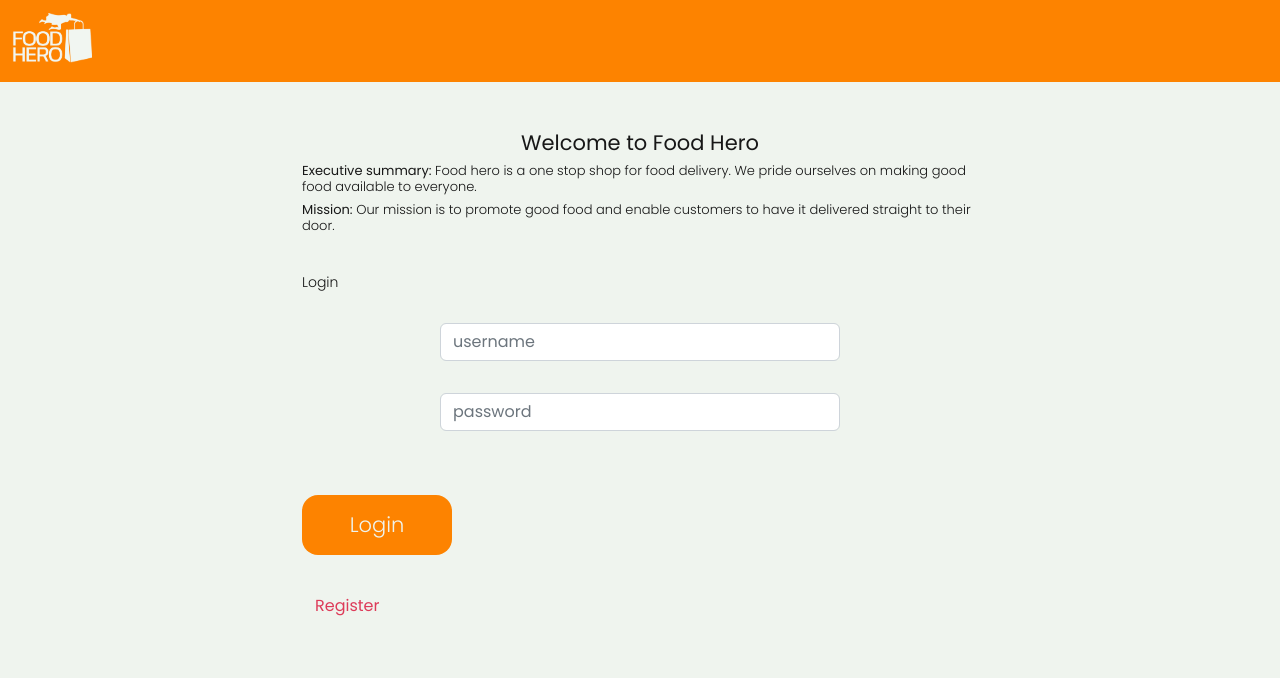
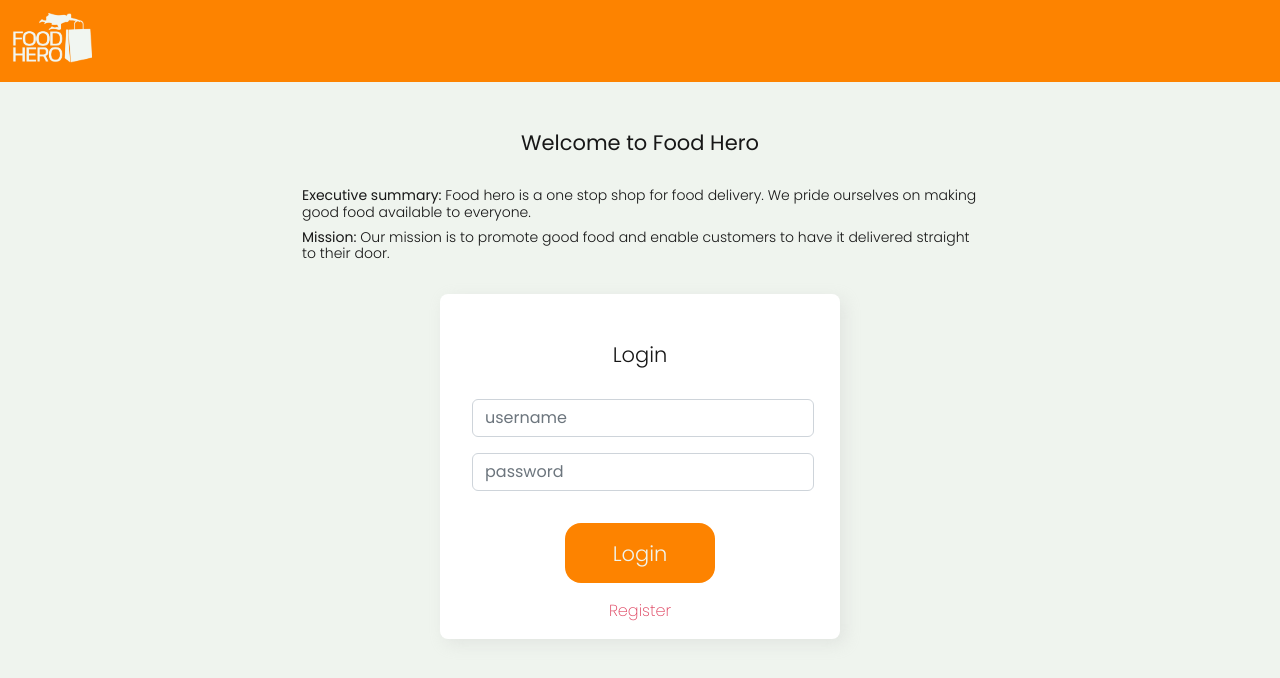
Before and after one commit to Fred374/project_2, an Angular app in the folder project_2_front/: page /login in a window 1280 px wide. Shown: the top 678 px of the page. Built offline with nearby package versions, Linux system fonts and the light colour scheme.

Commit message:
UI improvments to login page

```diff
--- a/project_2_front/src/app/components/login/login.component.css
+++ b/project_2_front/src/app/components/login/login.component.css
@@ -1,27 +1,42 @@
-button{
-    width: 200px;
+input {
+    margin: 2rem;
+}
+
+#loginDiv{
+    max-width: 700px;
+    margin: 0 auto 2rem auto;
+    display: flex;
+    justify-content: center;
+}
+
+#fieldsDiv{
+    width: 400px;
+    margin: 2rem auto 2rem auto;
+    padding: 1rem;
+    background-color: white;
+    margin: 2rem auto 2rem auto;
+    text-align: center;
+    border-radius: var(--misc-border-radius);
+    box-shadow: 5px 5px 15px 0px rgba(195, 195, 195, 0.3);
+}
+
+#fieldsDiv h2 {
     margin: 2rem auto 2rem auto;
 }
 
-input{
-    width:400px;
-    margin: 2rem auto 2rem auto;
+h2 {
+    text-align: center;
 }
 
-#loginDiv{
-    width: 700px;
-    margin: 0 auto 2rem auto;
+.form-control {
+    margin: 1rem;
+    width: auto;
 }
 
-#fieldDiv{
-    width: 300px;
+#loginButton {
+    margin: 1rem;
 }
 
-h2{
-    text-align: center
-
+#registerLink {
+    margin-bottom: 3rem;
 }
-
-#font-bold {
-    font-weight: bold;
-  }
--- a/project_2_front/src/app/components/login/login.component.html
+++ b/project_2_front/src/app/components/login/login.component.html
@@ -1,44 +1,37 @@
-<div class="container-fluid d-flex">
+<div class="container-fluid" id="loginDiv">
+
   <!-- Input box for login-->
-  <div class="row" id="loginDiv">
-    <!-- Might remove class-->
-    <h2 id="#font-bold"><b>Welcome to Food Hero</b></h2>
+  <div class="row">
+    <div class="col">
+      <h2><b>Welcome to Food Hero</b></h2>
       <br />
       <!-- <p >{{user.userFirstName}}</p> -->
-    <h4><b>
+      <h3><b>
           Executive summary: </b>Food hero is a one stop shop for food delivery. We
         pride ourselves on making good food available to everyone.
-    </h4>
-    <h4><b>
+      </h3>
+      <h3><b>
           Mission:</b> Our mission is to promote good food and enable customers to have
         it delivered straight to their door.
-    </h4>
-    <br /><br /><br />
+      </h3>
+
+
+      <!-- Login Card -->
       <div id="fieldsDiv">
-      <h3>Login</h3>
+        <h2>Login</h2>
         <!-- [(Two way binding!!)] this input field will take user input and fill a variable in our TS-->
-      <input
-        class="form-control"
-        type="text"
-        [(ngModel)]="user.userUsername"
-        placeholder="username"
-      />
-      <input
-        class="form-control"
-        type="text"
-        [(ngModel)]="user.userPassword"
-        placeholder="password"
-      />
+        <input class="form-control" type="text" [(ngModel)]="user.userUsername" placeholder="username" />
+        <input class="form-control" type="password" [(ngModel)]="user.userPassword" placeholder="password" />
         <div>
-      <button type="button" class="large-button" (click)="login()">
+          <button type="button" class="large-button" id="loginButton" (click)="login()">
             Login
           </button>
         </div>
+        <div>
+          <a id="registerLink" routerLink="/registration">Register</a>
+        </div>
+      </div>
 
-      <div>
-
-      <a routerLink="/registration" class="btn btn-link">Register</a>
     </div>
   </div>
   </div>
-</div>
--- a/project_2_front/src/app/components/login/login.component.ts
+++ b/project_2_front/src/app/components/login/login.component.ts
@@ -49,6 +49,8 @@ export class LoginComponent implements OnInit {
 
   }
   ngOnInit(): void {
+    // Logging any existing user out when visiting login page
+    localStorage.removeItem('currentUser');
   }
 
 }
```
Lines whose indentation alone changed are shown as unchanged.
